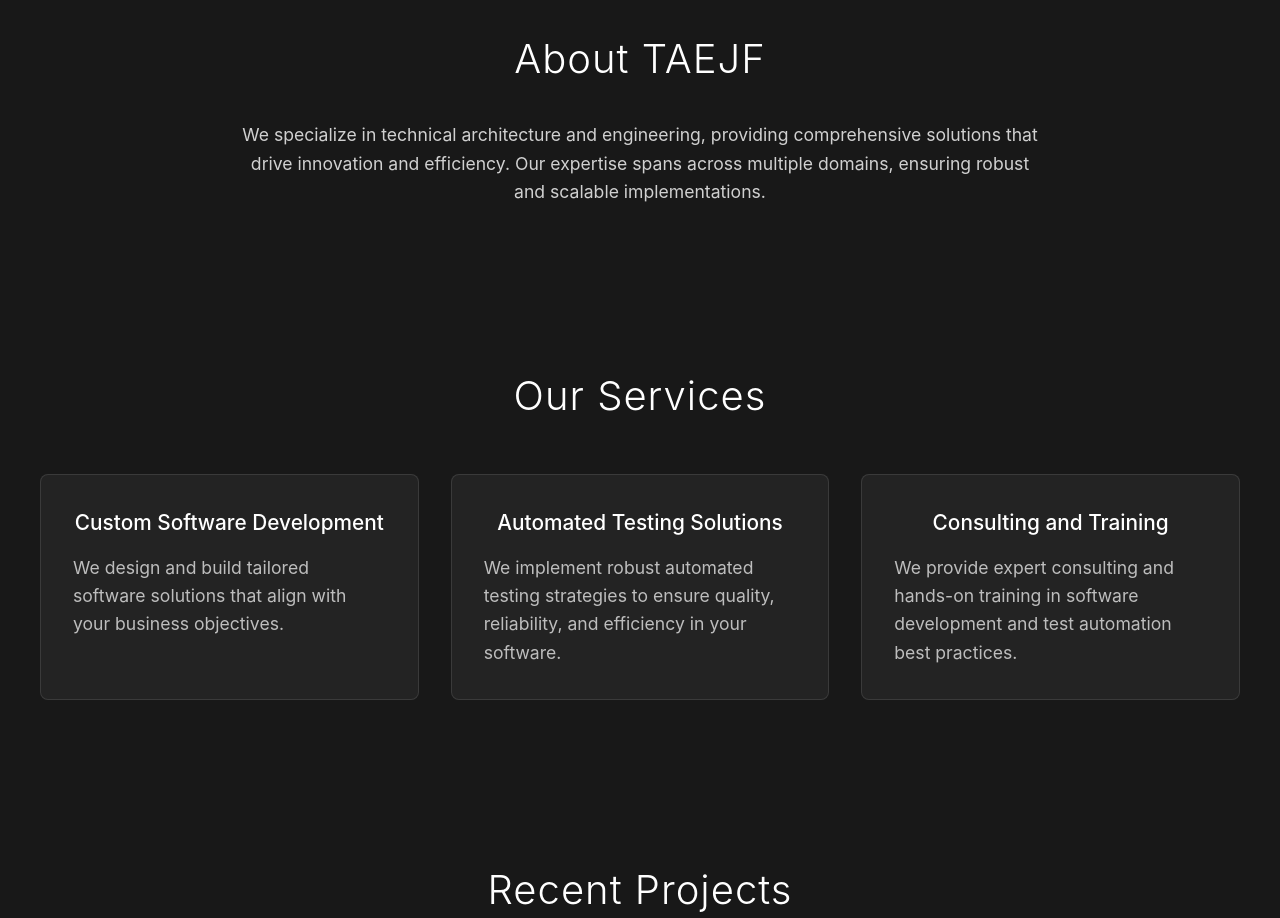
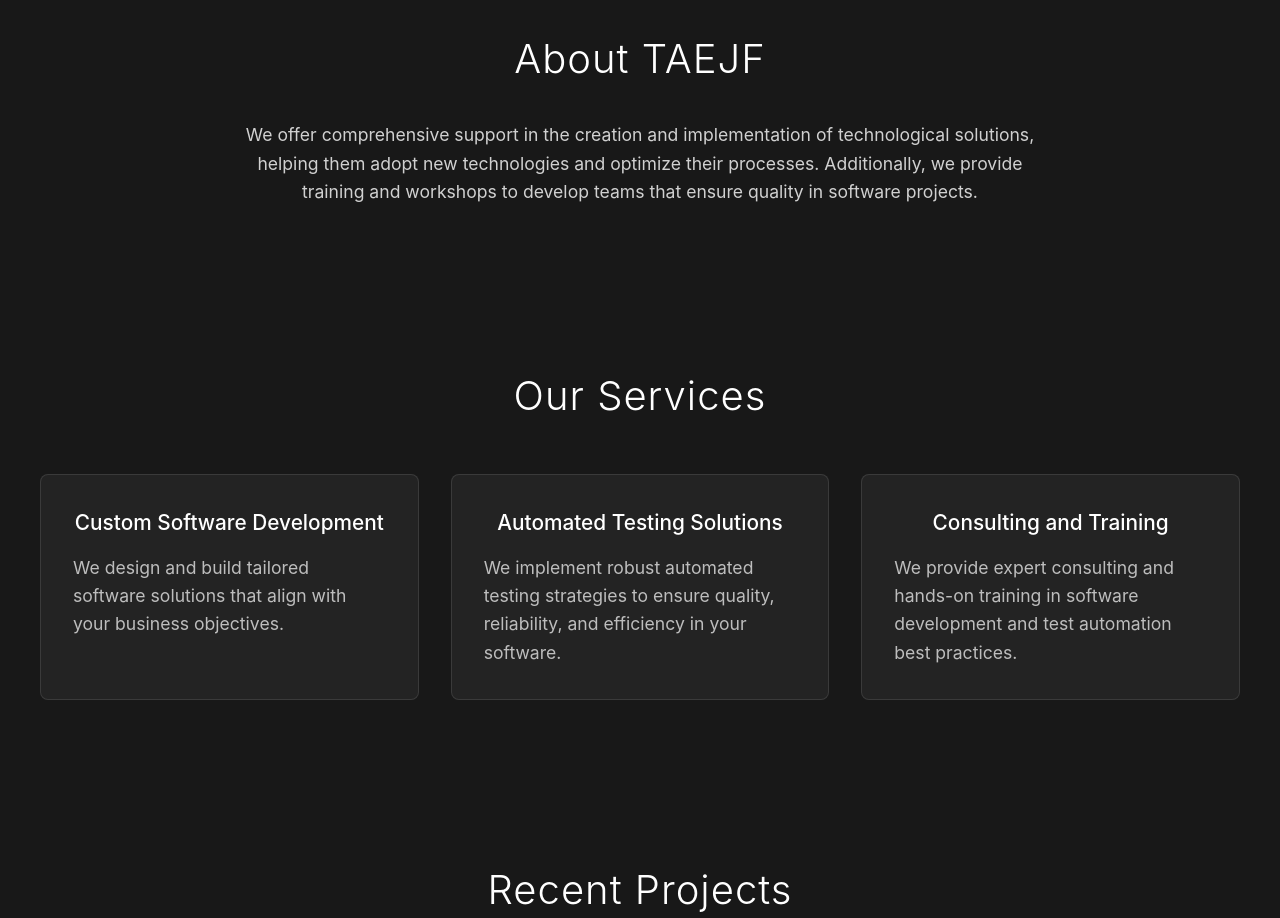
Before and after one commit to taejf/taejf.github.io, a React (Vite) app: page / in a window 1280 px wide. Shown: the part 940-1858 px from the top of the page. Built offline with nearby package versions, Linux system fonts and the light colour scheme.

Commit message:
feat: update About component.

```diff
--- a/src/components/About/About.tsx
+++ b/src/components/About/About.tsx
@@ -6,10 +6,10 @@ const About = () => {
       <div className="container">
         <h2>About TAEJF</h2>
         <p>
-          We specialize in technical architecture and engineering,
-          providing comprehensive solutions that drive innovation and efficiency.
-          Our expertise spans across multiple domains, ensuring robust and
-          scalable implementations.
+          We offer comprehensive support in the creation and implementation of
+          technological solutions, helping them adopt new technologies and
+          optimize their processes. Additionally, we provide training and workshops
+          to develop teams that ensure quality in software projects.
         </p>
       </div>
     </section>
```
